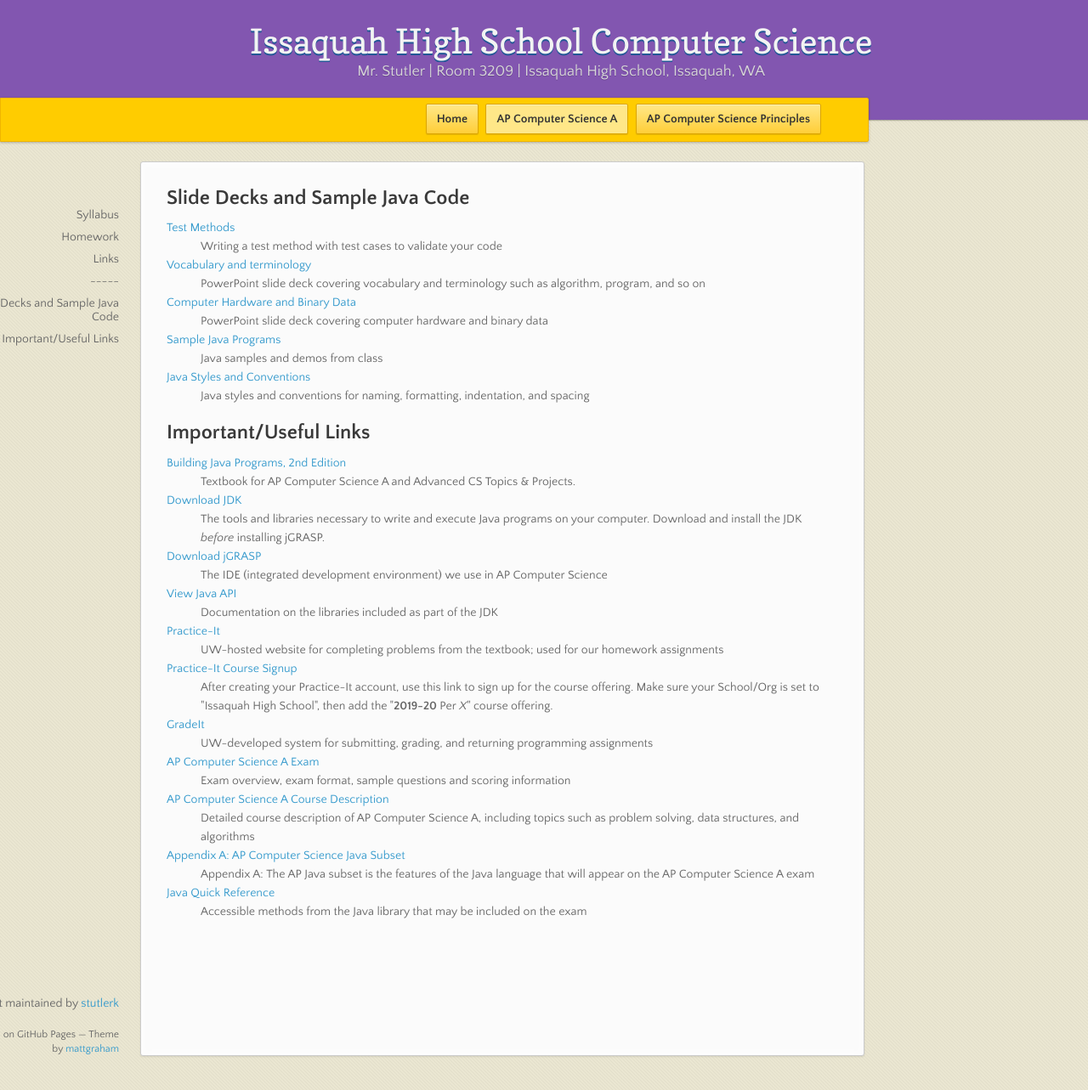
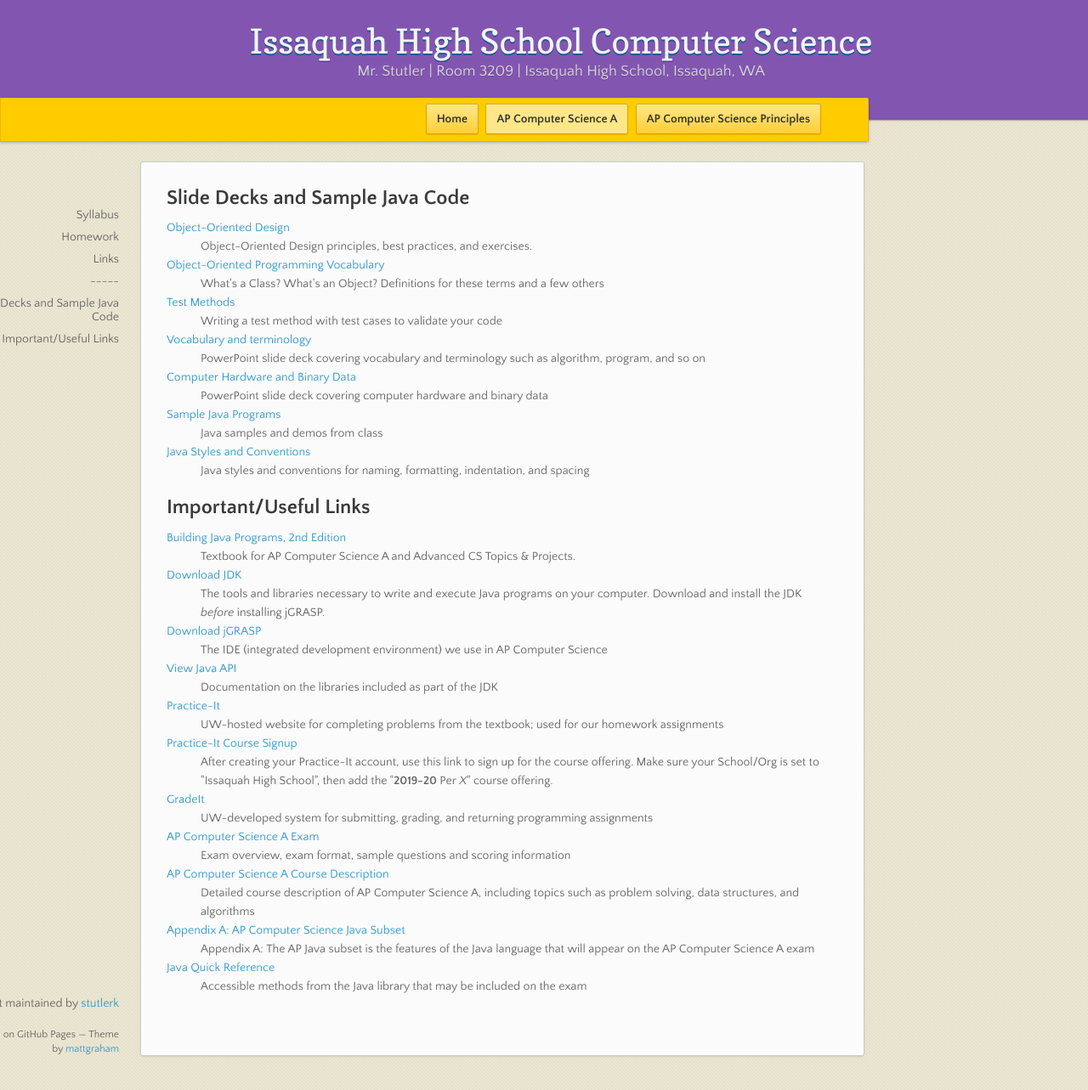
Before and after one commit to stutlerk/ihs-website, a Jekyll site: the page built from _apcsa/links.html, in a window 1280 px wide and 1283 px high. Shown: the whole window at 85% size. Built offline with Jekyll 4.4.1, drawn with Linux system fonts in a browser that asks for light colours; nearby versions of some CDN libraries; some of the changed lines change nothing that is shown.

Commit message:
Update links.html

```diff
--- a/_apcsa/links.html
+++ b/_apcsa/links.html
@@ -9,13 +9,13 @@
     <!--
     <dt><a href="https://issaquahwednet-my.sharepoint.com/:p:/g/personal/stutlerk_issaquah_wednet_edu/Ee6rv38hfMZLjCVeYOCpYN4BkxAdNxItwUy7W94o09q7IQ?e=vo4MiH" target="_blank">Code Club Cramathon</a></dt>
     <dd>Code Club Cramathon: Quick review of the entire 1st semester.</dd>
+    -->
 
-    <dt><a href="https://issaquahwednet-my.sharepoint.com/:p:/g/personal/stutlerk_issaquah_wednet_edu/EY9NADW1m_dPixlQ2cN5Ci8BLFG0lUVn94WvaA3xPUaHrw?e=juLPpM" target="_blank">Object-Oriented Design</a></dt>
+    <dt><a href="https://issaquahwednet-my.sharepoint.com/:p:/g/personal/stutlerk_issaquah_wednet_edu/EY9NADW1m_dPixlQ2cN5Ci8BLFG0lUVn94WvaA3xPUaHrw?e=igPIRL" target="_blank">Object-Oriented Design</a></dt>
     <dd>Object-Oriented Design principles, best practices, and exercises.</dd>
 
-    <dt><a href="https://issaquahwednet-my.sharepoint.com/:p:/g/personal/stutlerk_issaquah_wednet_edu/ERZ-tWR5jFxGgvDuXKvJ29cBwCX2Ki-7zFvEJUNHFq05dg?e=M4JodM" target="_blank">Object-Oriented Programming Vocabulary</a></dt>
+    <dt><a href="https://issaquahwednet-my.sharepoint.com/:p:/g/personal/stutlerk_issaquah_wednet_edu/ERZ-tWR5jFxGgvDuXKvJ29cBwCX2Ki-7zFvEJUNHFq05dg?e=tdxgCZ" target="_blank">Object-Oriented Programming Vocabulary</a></dt>
     <dd>What's a Class? What's an Object? Definitions for these terms and a few others</dd>
-    -->
 
     <dt><a href="https://issaquahwednet-my.sharepoint.com/:p:/g/personal/stutlerk_issaquah_wednet_edu/EbOtd4aigNtDqN7ulwEtc4sB0i4I0hWpiNGEz_E6UuE8Eg?e=0ruNju" target="_blank">Test Methods</a></dt>
     <dd>Writing a test method with test cases to validate your code</dd>
```
